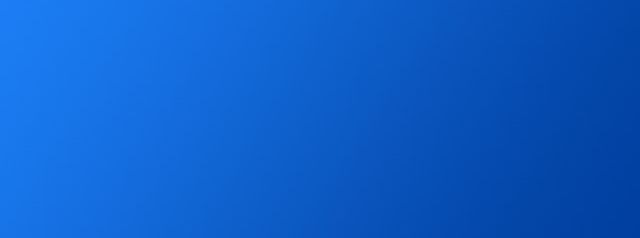
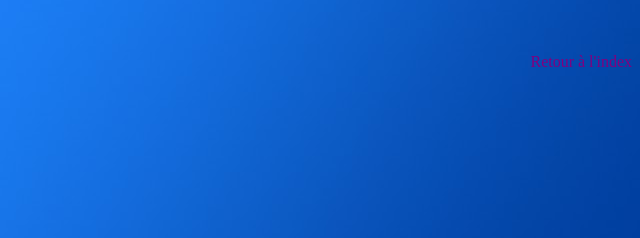
Before and after one commit to Milady2/Milady2.github.io, a plain HTML site: page Comment nous contacter (2).html in a window 1280 px wide. Shown: the part 500-738 px from the top of the page, 640-1280 px from the left. Drawn offline with Linux system fonts and the light colour scheme.

Commit message:
Update Comment nous contacter (2).html

```diff
--- a/Comment nous contacter (2).html
+++ b/Comment nous contacter (2).html
@@ -49,5 +49,8 @@ table,th,td {border: 1px solid black;}
 <!-- Il est parfois difficile de naviguer dans les sites, mais mon site est facile de naviguer dedans.-->
 <br>
 <del><sub>bl;balbalabl</sub></del>
+
+<p style="color:purple">Retour à l'index <a href="https://milady2.github.io/>Index</a></p>
+
 </body>
 </html>
```
